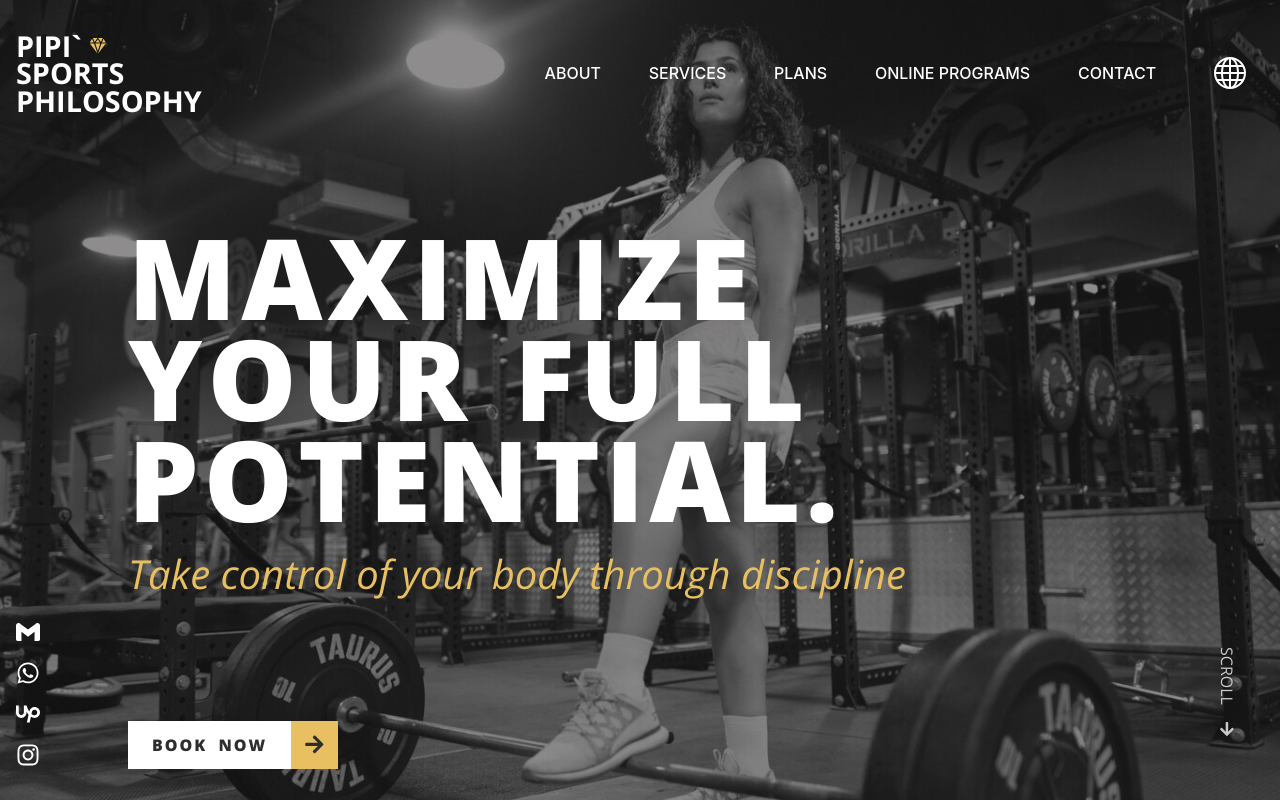
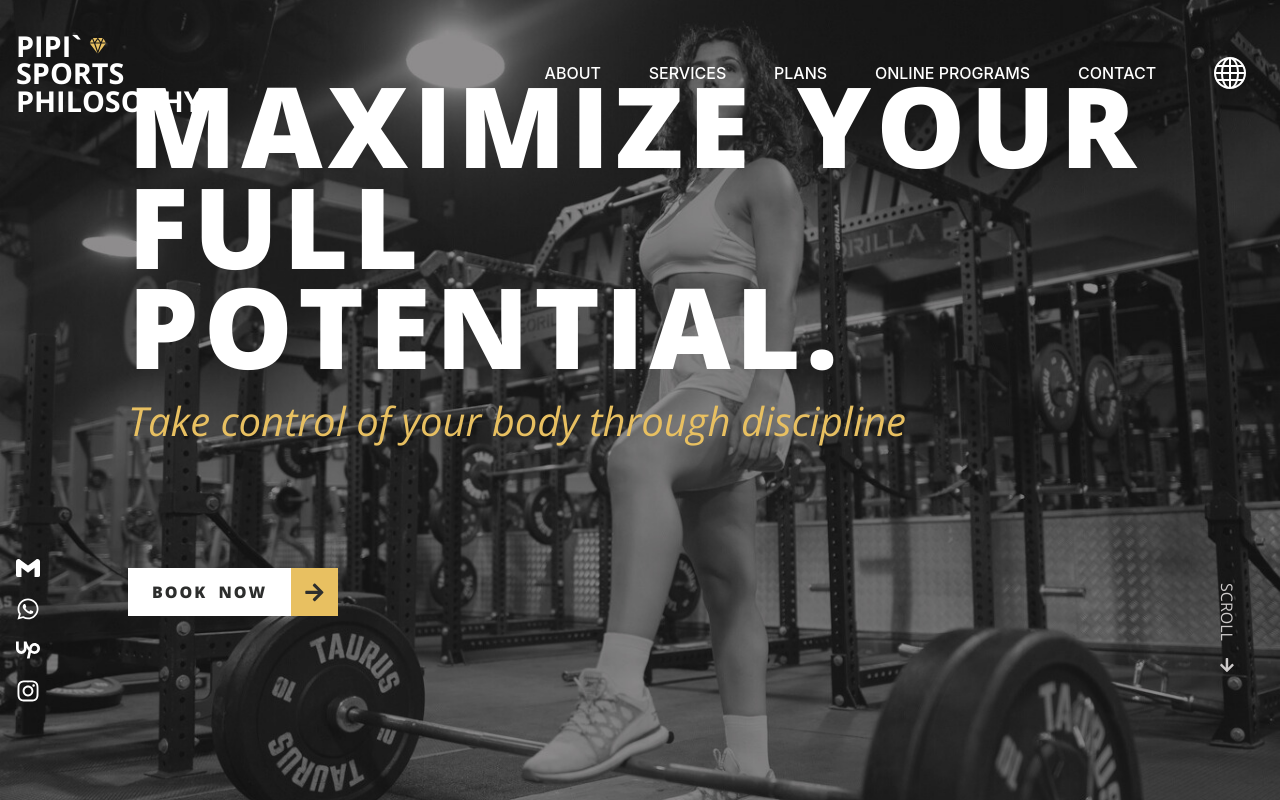
Before and after one commit to RuslanTissen/PIPI-world-2, a React (Create React App) app: page / in a window 1280 px wide. Shown: the top 800 px of the page. Built offline with nearby package versions, Linux system fonts and the light colour scheme; a web font is replaced by a local one.

Commit message:
some updates in intro

```diff
--- a/src/components/start/introduction/Introduction.scss
+++ b/src/components/start/introduction/Introduction.scss
@@ -1,17 +1,20 @@
 .introduction__container {
+	height: fit-content;
 	font-family: "Open Sans", sans-serif;
 	justify-content: center;
 	background-attachment: fixed;
 	background-image: url("../../../images/introduction-light-dark.jpg");
-	background-position: top -350px center;
+	background-position: top clamp(-350px, 20vw, 0vw) center;
 	background-repeat: no-repeat;
 	background-size: cover;
 	display: flex;
 	flex-direction: column;
-	padding-top: 11rem;
+	// padding-top: 11rem;
 	.introduction__container--social-media {
-		width: 100%;
+		width: fit-content;
 		margin: 0.5rem clamp(2rem, 3vw, 3rem);
+		padding-top: 11rem;
+
 		.introduction__container--social-media__links {
 			color: white;
 			font-size: clamp(1.5rem, 4vw, 2rem);
@@ -22,8 +25,9 @@
 		}
 	}
 	.introduction__container--moto {
+		max-width: 600px;
 		color: white;
-		font-size: clamp(2.8rem, 13vw, 7rem);
+		font-size: clamp(2.3rem, 10vw, 7rem);
 		font-weight: 800;
 		line-height: 90%;
 		margin: 3.5rem clamp(2rem, 3vw, 3rem) 1rem;
@@ -72,8 +76,11 @@
 	@media (min-width: 1060px) {
 		background-position: top -40vw center;
 		position: relative;
+		// padding-top: 11rem;
+		height: 100vh;
 		.introduction__container--social-media {
 			position: fixed;
+			width: 100%;
 			margin: 0.5rem auto -18rem;
 			display: flex;
 			justify-content: space-between;
@@ -106,9 +113,10 @@
 			}
 		}
 		.introduction__container--moto {
-			max-width: 800px;
+			max-width: 1100px;
 			letter-spacing: 5px;
 			margin: clamp(0.5rem, 4vw, 4rem) clamp(5rem, 10vw, 10rem) 0.5rem;
+			// padding-top: 11rem;
 		}
 		.introduction__container--moto-italice {
 			max-width: 800px;
--- a/src/components/start/services/Services.scss
+++ b/src/components/start/services/Services.scss
@@ -48,7 +48,8 @@
 			background-image: url("../../../images/MeetPipi.jpg");
 			background-position: center;
 			background-repeat: no-repeat;
-			background-size: cover;
+			background-size: contain;
+			object-fit: contain;
 			transition: all 0.3s ease-in-out;
 			opacity: .7;
 		}
@@ -56,12 +57,12 @@
 			opacity: 1;
 		}
 		.exercises__text-cont {
-			padding: 2rem 1rem 2rem 3rem;
+			padding: 2rem 1rem 2rem clamp(1.5rem, 2vw, 3rem);
 			.exercises__title {
-				font-size: clamp(2rem, 5vw, 2.5rem);
+				font-size: clamp(1rem, 2vw, 2.5rem);
 				font-weight: 800;
 				letter-spacing: 0.3rem;
-				// margin: 1rem 0;
+				overflow: hidden;
 			}
 			.exercises__text {
 				font-size: 1rem;
```
